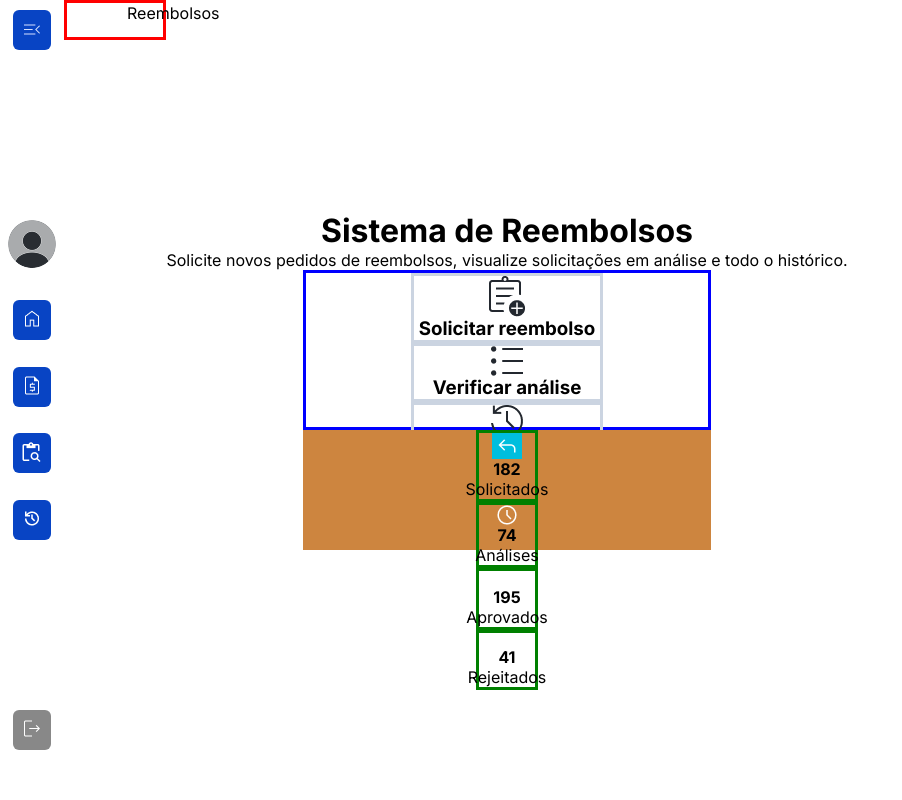
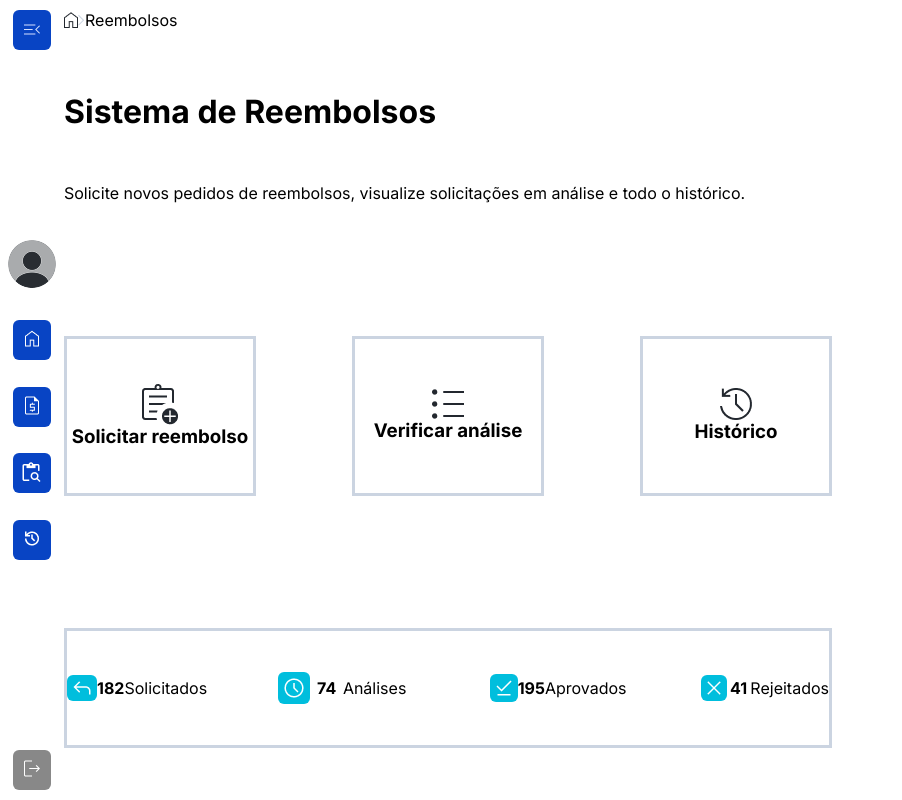
Before and after one commit to FDiniz-1994/sispar, a React (Vite) app: page /reembolsos in a window 1280 px wide. Shown: the whole page, without its empty margins (0-902 px from the left). Built offline with nearby package versions, Linux system fonts and the light colour scheme.

Commit message:
correções

```diff
--- a/src/components/Login/Login.jsx
+++ b/src/components/Login/Login.jsx
@@ -1,6 +1,6 @@
 import { useNavigate } from "react-router-dom"
 import Logo from "../../assets/Tela Login/logo-ws.png"
-import Styles from "./Login.module.scss"
+import styles from "./Login.module.scss"
 
 
 function login(){
@@ -12,22 +12,26 @@ function login(){
 
     return(
         <>
-        <main className={Styles.mainInicio}>
-        <section className={Styles.containerImagem}>
+        <main className={styles.mainInicio}>
+
+        <section className={styles.containerImagem}>
         </section>
 
-        <section className={Styles.containerForm}>
+        <section className={styles.containerForm}>
             <img src={Logo} alt="logo da Wilson Sons" />
             <h1>Boas vindas ao novo portal SISPAR</h1>
             <p>Sistema de Emissão de Boletos e Parcelamento</p>
+
             <form action="">
             <input type="email" name="Email" id="Email" placeholder="Email" />
             <input type="password" name="Senha" id="senha" placeholder="Senha" />
             <a href="">Esqueci minha senha</a>
-            <div>
-            <button onClick={paraReembolsos} className={Styles.buttonEntrar}>Entrar</button>
-            <button className={Styles.buttonCriar}>Criar Conta</button>
+
+            <div className={styles.boxButtonLogin}>
+            <button onClick={paraReembolsos} className={styles.buttonEntrar}>Entrar</button>
+            <button className={styles.buttonCriar}>Criar Conta</button>
             </div>
+
             </form>
 
         </section>
--- a/src/components/Login/login.module.scss
+++ b/src/components/Login/login.module.scss
@@ -1,70 +1,73 @@
-.mainInicio{
-    display:flex ;
+.mainInicio {
+    display: flex;
   }
 
-.containerImagem{
-background-image: url("../../assets/Tela\ Login/imagem tela de login.png") ;
+  .containerImagem {
     height: 100vh;
-width: 70%;
+    width: 60%;
+    background-image: url("../../assets/Tela\ Login/imagem tela de login.png");
     background-repeat: no-repeat;
-background-size: contain;
+    background-size: 100% 100vh;
+    background-position: center;
   }
 
-.containerForm{
-    background-color: #5d6a6c;
+  .containerForm {
+   // background-color: #92b3b8;
     height: 100vh;
-    width: 70%;
+    width: 40%;
     display: flex;
     flex-direction: column;
     align-items: center;
     justify-content: center;
-    h1{
-        width:40%;
+    h1 {
+      width: 40%;
       font-size: 2rem;
       text-align: center;
       font-family: Inter, sans-serif;
     }
-    p{
+    p {
       font-size: 1rem;
       font-family: Inter, sans-serif;
       font-weight: 700;
       color: #0844c4;
-
+      margin-bottom: 1rem;
     }
   }
 
-form{
+  form {
+  //  border: solid red;
     display: flex;
     flex-direction: column;
-    justify-content: space-between;
+    justify-content: space-around;
     align-items: center;
-    height: 20vh;
+    height: 35vh;
     width: 80%;
-    input{
+    input {
       display: flex;
       flex-direction: column;
-        width:40vh ;
-        height:10vh ;
+      width: 40vh;
+      height: 5vh;
       border-color: grey;
       border-radius: 6px;
     }
-    a{
-        width:20%;
+    a {
+      width: 20%;
       font-family: Inter;
       font-size: 12px;
       text-decoration: none;
       color: #23282f;
       font-weight: 500;
     }
-    div{
-        border: solid green;
+    .boxButtonLogin {
+    //  border: solid green;
       display: flex;
       flex-direction: row;
-        width: 37%;
-        justify-content:space-between;
-        font-size:1rem;
+      width: 60%;
+      height: 12vh;
+      justify-content: space-evenly;
+      font-size: 1rem;
 
-        .buttonEntrar{
+      .buttonEntrar {
         background-color: #001a3d;
         border: none;
         width: 6vw;
@@ -73,7 +76,7 @@ form{
         color: white;
         font-weight: 500;
       }
-        .buttonCriar{
+      .buttonCriar {
         background-color: #00bedd;
         border: none;
         width: 6vw;
--- a/src/components/Reembolsos/Reembolsos.jsx
+++ b/src/components/Reembolsos/Reembolsos.jsx
@@ -1,6 +1,7 @@
-import Home from "../../assets/Header/botão - Home.png";
-import Seta from "../../assets/Header/botão - Sair.png";
-import Styles from "./Reembolsos.module.scss";
+import Home from "../../assets/homeHeader.png";
+import Seta from "../../assets/vector.png";
+
+import styles from "./Reembolsos.module.scss";
 import Solicitar from "../../assets/Dashboard/Solicitar - Reembolso.png";
 import Analise from "../../assets/Dashboard/Análises.png";
 import Historico from "../../assets/Dashboard/Solicitar - Histórico.png";
@@ -14,17 +15,21 @@ import NavBar from "../navbar/NavBar.jsx";
 function Reembolsos(){
     return(
         <>
-        <div className={Styles.containerNavbar}>
+        <div className={styles.containerNavbar}>
             <NavBar/>
-            <header>
+
+            <div>
+
+            <header className={styles.headerReembolsos}>
                 <img src={Home} alt="Casinha da Header" />
                 <img src={Seta} alt="Setinha da Header" />
                 <p>Reembolsos</p>
             </header>
-            <main className={Styles.mainReembolsos}>
+            <main className={styles.mainReembolsos}>
                 <h1>Sistema de Reembolsos</h1>
                 <p>Solicite novos pedidos de reembolsos, visualize solicitações em análise e todo o histórico.</p>
-                <section className={Styles.containerCards}>
+
+                <section className={styles.containerCards}>
 
                    <article>
                     <img src={Solicitar} alt="Ícone do reembolso" />
@@ -43,24 +48,24 @@ function Reembolsos(){
 
                 </section>
 
-                <section className={Styles.containerStatus}>
+                <section className={styles.containerStatus}>
                     <div>
-                        <img className={Styles.NumeroSolicitados} src={NumeroSolicitados} alt="numero de solicitações" />
+                        <img className={styles.NumeroSolicitados} src={NumeroSolicitados} alt="numero de solicitações" />
                         <h4>182</h4>
                         <p>Solicitados</p>
                     </div>
                     <div>
-                        <img src={NumeroAnalises} alt="" />
+                        <img className={styles.NumeroAnalises} src={NumeroAnalises} alt="numero de análises"/>
                         <h4>74</h4>
                         <p>Análises</p>
                     </div>
                     <div>
-                        <img src={NumeroAprovados} alt="" />
+                        <img className={styles.NumeroAprovados} src={NumeroAprovados} alt="numero de aprovações" />
                         <h4>195</h4>
                         <p>Aprovados</p>
                     </div>
                     <div>
-                        <img src={NumeroReprovados} alt="" />
+                        <img className={styles.NumeroReprovados} src={NumeroReprovados} alt="numero de reprovações" />
                         <h4>41</h4>
                         <p>Rejeitados</p>
                     </div>
@@ -68,6 +73,7 @@ function Reembolsos(){
 
 
             </main>
+            </div>
         </div>
         </>
     )
--- a/src/components/Reembolsos/Reembolsos.module.scss
+++ b/src/components/Reembolsos/Reembolsos.module.scss
@@ -8,37 +8,36 @@
     display: flex;
 }
 
-header{
+.headerReembolsos{
     width: 8vw;
     height: 5vh;
     display: flex;
-    border: solid red;
     justify-content: space-between;
+    align-items: center;
 }
 
 .mainReembolsos{
-    display: flex;
-    flex-direction: column;
+    width: 95vw;
+   display: flex;
+   flex-direction: column;
     height: 95vh;
-    align-items: center;
-    justify-content: center;
-    div{
-        width: 60%;
-    }
+    justify-content: space-evenly;
+
+
 }
 
-.containerCards{
-    border: solid blue;
-    display: flex;
-    height: 20vh;
-    justify-content: space-between;
-    width: 60%;
+   .containerCards{
+    height: 40vh;
+    width: 60vw;
+   display: flex;
+   flex-direction: row;
 
 }
 
 article{
     border: solid #cbd4e1;
     width: 15vw;
+    height: 20vh;
     display: flex;
     flex-direction: column;
     justify-content: center;
@@ -47,22 +46,43 @@ article{
 }
 
 .containerStatus{
-    background-color: peru;
+    border: solid #cbd4e1;
+    width: 60vw;
+    height: 15vh;
     display: flex;
-    width: 60%;
-    height: 15vh;
-    justify-content: space-evenly;
+    flex-direction: row;
     align-items: center;
+
+
     div{
-        border: solid green;
-        width: 15%;
         display: flex;
-        justify-content: space-evenly;
+        flex-direction: row;
+        width: 10vw;
+        height: 5vh;
+
     }
 }
 
 .NumeroSolicitados{
     background-color: #00bedd;
-    border: 6px;
+    border-radius: 6px;
     padding: 6px;
 }
+
+.NumeroAprovados{
+    background-color: #00bedd;
+    border-radius: 6px;
+    padding: 6px;
+}
+
+.NumeroAnalises{
+    background-color: #00bedd;
+    border-radius: 6px;
+    padding: 6px;
+}
+
+.NumeroReprovados{
+    background-color: #00bedd;
+    border-radius: 6px;
+    padding: 6px;
+}
--- a/src/components/Solicitacao/Solicitacao.jsx
+++ b/src/components/Solicitacao/Solicitacao.jsx
@@ -1,10 +1,12 @@
 import NavBar from "../navbar/NavBar.jsx";
+import styles from "./Solicitacao.module.scss"
 function Solicitacao(){
     return(
-        <>
+        <div className={styles.containerSolicitacao}>
         <NavBar/>
+
         <h2>Sou o componente solicitação</h2>
-        </>
+        </div>
     )
 }
 
--- a/src/components/Solicitacao/Solicitacao.module.scss
+++ b/src/components/Solicitacao/Solicitacao.module.scss
@@ -0,0 +1,3 @@
+.containerSolicitacao{
+    display: flex;
+}
--- a/src/components/navbar/NavBar.jsx
+++ b/src/components/navbar/NavBar.jsx
@@ -1,20 +1,17 @@
-import Styles from "./NavBar.module.scss"
-import Historico from "../../assets/Header/Botão - Histórico.png"
-import Home from "../../assets/Header/Botão - Home.png"
-import Pesquisa from "../../assets/Header/Botão - Pesquisa.png"
-import Reembolso from "../../assets/Header/Botão - Reembolso.png"
-import Sair from "../../assets/Header/Botão - Sair.png"
-import Perfil from "../../assets/Header/image.png"
-import Fechar from "../../assets/Header/imagem-fechar-header.png"
-import { useNavigate } from "react-router-dom"
+import Styles from "./NavBar.module.scss";
+import Historico from "../../assets/Header/Botão - Histórico.png";
+import Home from "../../assets/Header/Botão - Home.png";
+import Pesquisa from "../../assets/Header/Botão - Pesquisa.png";
+import Reembolso from "../../assets/Header/Botão - Reembolso.png";
+import Sair from "../../assets/Header/Botão - Sair.png";
+import Perfil from "../../assets/Header/image.png";
+import Fechar from "../../assets/Header/imagem-fechar-header.png";
+import { useNavigate } from "react-router-dom";
 
+function navbar() {
+  const navigate = useNavigate();
 
-
-function navbar(){
-
-    const navigate = useNavigate()
-
-    return(
+  return (
     <nav className={Styles.navbarEstilo}>
       <button>
         <img src={Fechar} alt="botão de fechar" />
@@ -23,26 +20,47 @@ function navbar(){
       <section>
         <img src={Perfil} alt="imagem de perfil" />
         <div className={Styles.boxButton}>
-                <button onClick={()=>{navigate("/reembolsos")}}>
+          <button
+            onClick={() => {
+              navigate("/reembolsos");
+            }}
+          >
             <img src={Home} alt="botão para home" />
           </button>
-                <button onClick={()=>{navigate("/solicitacao")}}>
+          <button
+            onClick={() => {
+              navigate("/solicitacao");
+            }}
+          >
             <img src={Reembolso} alt="botão de reembolso" />
           </button>
-                <button onClick={()=>{navigate("/reembolsos")}}>
+          <button
+            onClick={() => {
+              navigate("/reembolsos");
+            }}
+          >
             <img src={Pesquisa} alt="botão de pesquisa" />
           </button>
-                <button onClick={()=>{navigate("/reembolsos")}}>
+          <button
+            onClick={() => {
+              navigate("/reembolsos");
+            }}
+          >
             <img src={Historico} alt="botão de histórico" />
           </button>
         </div>
       </section>
 
-        <button className={Styles.buttonSair} onClick={()=>{navigate("/")}}>
+      <button
+        className={Styles.buttonSair}
+        onClick={() => {
+          navigate("/");
+        }}
+      >
         <img src={Sair} alt="botao de sair" />
       </button>
     </nav>
-    )
+  );
 }
 
-export default navbar
+export default navbar;
--- a/src/components/navbar/NavBar.module.scss
+++ b/src/components/navbar/NavBar.module.scss
@@ -1,13 +1,14 @@
-.navbarEstilo{
+.navbarEstilo {
     display: flex;
     flex-direction: column;
     justify-content: space-between;
     align-items: center;
     width: 5vw;
     padding: 10px 0;
+    height: 100vh;
   }
 
-section{
+  section {
     display: flex;
     height: 40vh;
     flex-direction: column;
@@ -15,7 +16,7 @@ section{
     align-items: center;
     width: 100%;
 
-    div{
+    div {
       width: 100%;
       height: 30vh;
       display: flex;
@@ -25,14 +26,14 @@ section{
     }
   }
 
-button{
-    width: 3vw ;
+  button {
+    width: 3vw;
     height: 5vh;
     border-radius: 6px;
     background-color: #0844c4;
     border: none;
   }
 
-.buttonSair{
+  .buttonSair {
     background-color: #888888;
   }
```
Also changed, not shown: src/assets/Vector.png (added), src/assets/homeHeader.png (added). Lines whose indentation alone changed are shown as unchanged.
